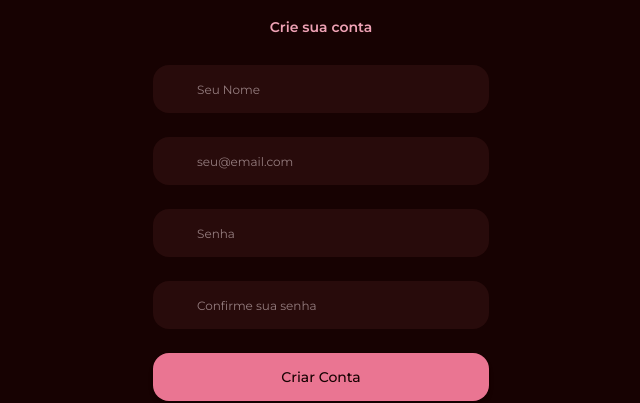
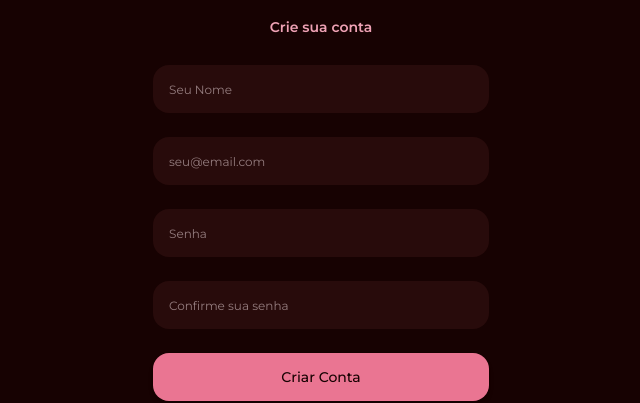
Before and after one commit to heloisacastellamare/cup-and-bliss-frontend, a React (Vite) app: page /register in a window 1280 px wide. Shown: the part 273-676 px from the top of the page, without its empty margins (319-959 px from the left). Built offline with nearby package versions, Linux system fonts and the light colour scheme; no server answers; a web font is replaced by a local one.

Commit message:
Ajusta layout de login e cadastro

```diff
--- a/src/pages/Login.jsx
+++ b/src/pages/Login.jsx
@@ -79,7 +79,7 @@ export default function Login() {
               onChange={(e) => setEmail(e.target.value)}
               placeholder="Email"
               required
-              style={{paddingLeft: '2.75rem'}}
+              style={{paddingLeft: '16px'}}
               className="w-full h-12 rounded-2xl bg-marrom-claro  outline-none text-xs font-corpo text-off-white"
             />
           </div>
@@ -91,7 +91,7 @@ export default function Login() {
               onChange={(e) => setPassword(e.target.value)}
               placeholder="Senha"
               required
-              style={{paddingLeft: '2.75rem'}}
+              style={{paddingLeft: '16px'}}
               className="w-full h-12 rounded-2xl bg-marrom-claro outline-none text-xs font-corpo text-off-white"
             />
           </div>
--- a/src/pages/Register.jsx
+++ b/src/pages/Register.jsx
@@ -72,7 +72,7 @@ export default function Register() {
               onChange={(e) => setNome(e.target.value)}
               placeholder="Seu Nome"
               required
-              style={{paddingLeft: '2.75rem'}}
+              style={{paddingLeft: '16px'}}
               className="w-full h-12 rounded-2xl bg-marrom-claro  outline-none text-xs font-corpo text-off-white"
             />
           </div>
@@ -84,7 +84,7 @@ export default function Register() {
               onChange={(e) => setEmail(e.target.value)}
               placeholder="seu@email.com"
               required
-              style={{paddingLeft: '2.75rem'}}
+              style={{paddingLeft: '16px'}}
               className="w-full h-12 rounded-2xl bg-marrom-claro  outline-none text-xs font-corpo text-off-white"
             />
           </div>
@@ -96,7 +96,7 @@ export default function Register() {
               onChange={(e) => setPassword(e.target.value)}
               placeholder="Senha"
               required
-              style={{paddingLeft: '2.75rem'}}
+              style={{paddingLeft: '16px'}}
               className="w-full h-12 rounded-2xl bg-marrom-claro  outline-none text-xs font-corpo text-off-white"
             />
           </div>
@@ -109,7 +109,7 @@ export default function Register() {
               onChange={(e) => setConfirmPassword(e.target.value)}
               placeholder="Confirme sua senha"
               required
-              style={{paddingLeft: '2.75rem'}}
+              style={{paddingLeft: '16px'}}
               className="w-full h-12 rounded-2xl bg-marrom-claro  outline-none text-xs font-corpo text-off-white"
             />
           </div>
```
